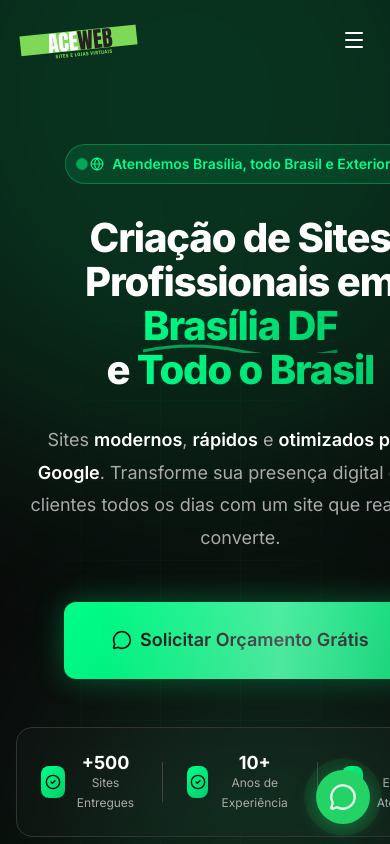
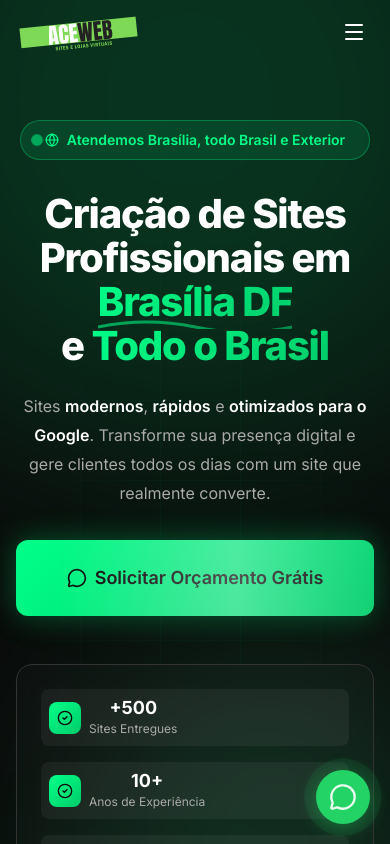
Before and after one commit to acelinosilva/acewebsites, a React (Vite) app: page / in a window 390 px wide. Shown: the top 844 px of the page. Built offline with nearby package versions, Linux system fonts and the light colour scheme.

Commit message:
Fix mobile responsiveness for menu and hero section

```diff
--- a/src/components/Header.css
+++ b/src/components/Header.css
@@ -5,7 +5,7 @@
     left: 0;
     right: 0;
     z-index: var(--z-fixed);
-    padding: var(--spacing-md) 0;
+    padding: var(--spacing-sm) 0;
     transition: all var(--transition-base);
     background: transparent;
 }
@@ -172,7 +172,9 @@
     display: none;
     background: var(--color-black-lighter);
     border-top: 1px solid var(--color-gray-800);
-    overflow: hidden;
+    overflow-y: auto;
+    max-height: 80vh;
+    box-shadow: var(--shadow-xl);
 }
 
 .header__mobile-nav {
--- a/src/pages/Home.css
+++ b/src/pages/Home.css
@@ -6,8 +6,8 @@
     display: flex;
     align-items: center;
     position: relative;
-    padding: calc(80px + var(--spacing-3xl)) 0 var(--spacing-4xl);
-    overflow: hidden;
+    padding: calc(60px + var(--spacing-3xl)) 0 var(--spacing-4xl);
+    overflow-x: hidden;
 }
 
 .hero__background {
@@ -940,25 +940,66 @@
         grid-template-columns: repeat(2, 1fr);
     }
 
+    .hero {
+        padding-top: 120px;
+        min-height: auto;
+        padding-bottom: var(--spacing-2xl);
+    }
+
     .hero__container {
         grid-template-columns: 1fr;
         text-align: center;
+        gap: var(--spacing-xl);
     }
 
     .hero__content {
-        max-width: none;
+        max-width: 100%;
+        margin: 0 auto;
     }
 
     .hero__title {
-        font-size: var(--font-size-5xl);
+        font-size: var(--font-size-4xl);
+        margin-bottom: var(--spacing-lg);
+    }
+
+    .hero__subtitle {
+        font-size: var(--font-size-base);
+        margin-bottom: var(--spacing-xl);
     }
 
     .hero__cta-group {
         justify-content: center;
+        flex-direction: column;
+        width: 100%;
+    }
+
+    .hero__cta-primary {
+        width: 100%;
+        justify-content: center;
+    }
+
+    .hero__trust {
+        flex-direction: column;
+        align-items: flex-start;
+        gap: var(--spacing-md);
+        margin-top: var(--spacing-xl);
+        width: 100%;
+    }
+
+    .hero__trust-divider {
+        display: none;
+    }
+
+    .hero__trust-item {
+        width: 100%;
+        background: rgba(255, 255, 255, 0.05);
+        padding: var(--spacing-sm);
+        border-radius: var(--radius-md);
     }
 
     .hero__visual {
-        margin-top: var(--spacing-3xl);
+        margin-top: var(--spacing-xl);
+        transform: scale(0.9);
     }
 
     .benefits__grid {
```
